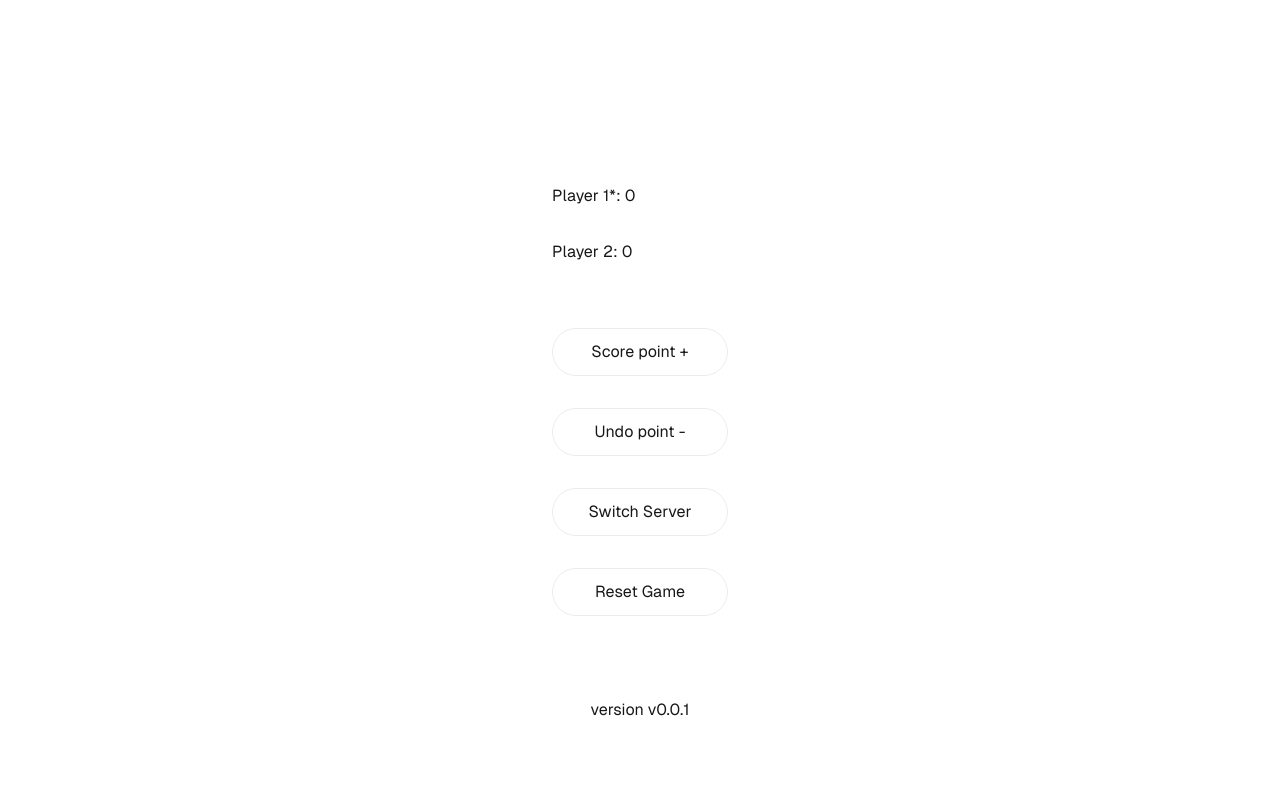
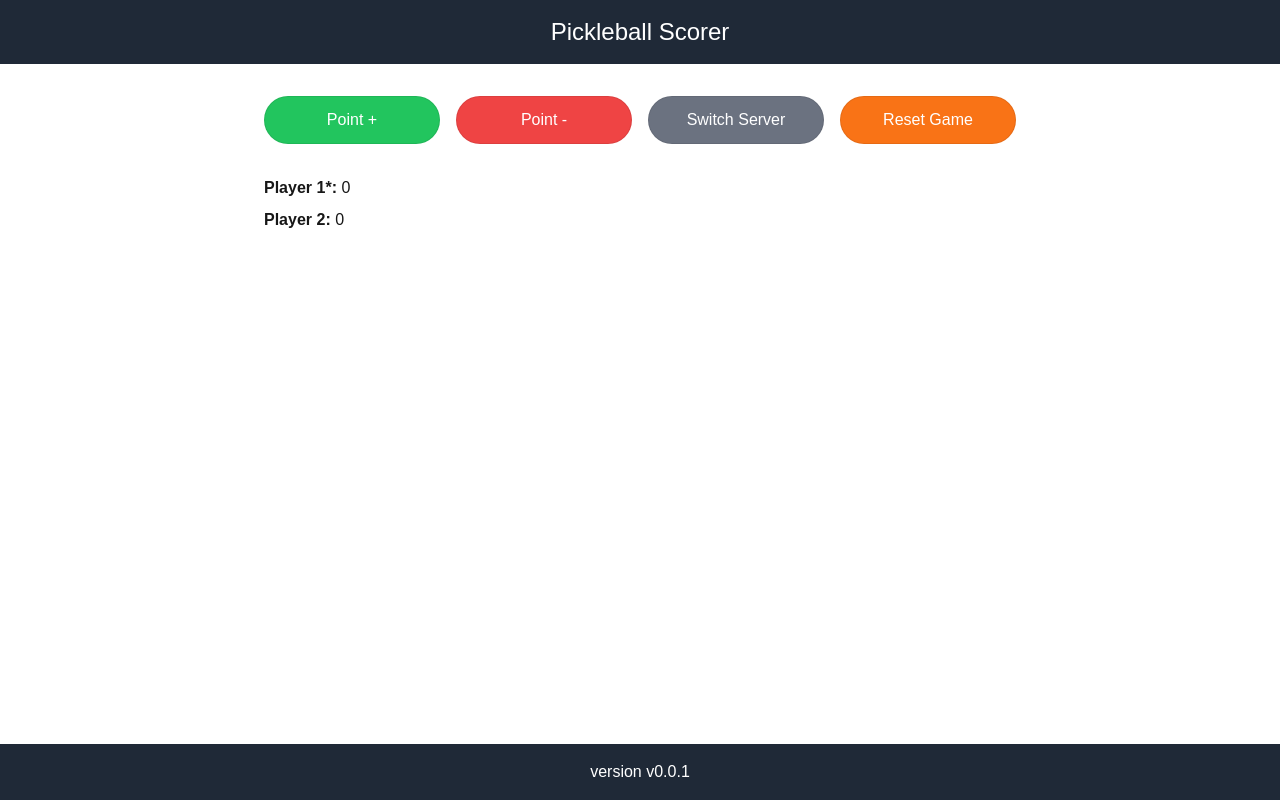
Before and after one commit to element121/pickleball-scorer, a Next.js app: page / in a window 1280 px wide. Built offline with nearby package versions, Linux system fonts and the light colour scheme.

Commit message:
Improving layout and page components styling.

```diff
--- a/app/layout.tsx
+++ b/app/layout.tsx
@@ -26,9 +26,15 @@ export default function RootLayout({
   return (
     <html lang="en">
       <body
-        className={`${geistSans.variable} ${geistMono.variable} antialiased`}
+        className={`${geistSans.variable} ${geistMono.variable} antialiased min-h-screen flex flex-col`}
       >
-        {children}
+        <header className="bg-gray-800 text-white p-4">
+          <h1 className="text-center text-2xl">Pickleball Scorer</h1>
+        </header>
+        <main className="flex-grow p-8">{children}</main>
+        <footer className="bg-gray-800 text-white p-4 text-center">
+          <p>version v0.0.1</p>
+        </footer>
       </body>
     </html>
   );
--- a/app/page.tsx
+++ b/app/page.tsx
@@ -39,36 +39,61 @@ const PickleballScorer = () => {
   const Button = ({
     onClick,
     children,
+    className,
   }: {
     onClick: () => void;
     children: React.ReactNode;
+    className?: string;
   }) => (
     <button
       onClick={onClick}
-      className="rounded-full border border-solid border-black/[.08] dark:border-white/[.145] transition-colors flex items-center justify-center hover:bg-[#f2f2f2] dark:hover:bg-[#1a1a1a] hover:border-transparent text-sm sm:text-base h-10 sm:h-12 px-4 sm:px-5 sm:min-w-44"
+      className={`rounded-full border border-solid border-black/[.08] dark:border-white/[.145] transition-colors flex items-center justify-center text-white text-sm sm:text-base h-10 sm:h-12 px-4 sm:px-5 sm:min-w-44 ${className}`}
     >
       {children}
     </button>
   );
 
   return (
-    <div className="grid grid-rows-[20px_1fr_20px] items-center justify-items-center min-h-screen p-8 pb-20 gap-16 sm:p-20 font-[family-name:var(--font-geist-sans)]">
-      <main className="flex flex-col gap-8 row-start-2 items-center sm:items-start">
-        <p>
-          Player 1{player1Server}: {score[0].player1Score}
-        </p>
-        <p>
-          Player 2{player2Server}: {score[0].player2Score}
-        </p>
-        <p>{result}</p>
-        <Button onClick={handleScorePoint}>Score point +</Button>
-        <Button onClick={handleResetPoint}>Undo point -</Button>
-        <Button onClick={handleSwitchServer}>Switch Server</Button>
-        <Button onClick={handleResetGame}>Reset Game</Button>
-      </main>
-      <footer className="row-start-3 flex gap-6 flex-wrap items-center justify-center">
-        <p>version v0.0.1</p>
-      </footer>
+    <div className="flex items-center justify-center">
+      <div className="flex flex-col gap-8 items-center sm:items-start">
+        <div className="flex space-x-4">
+          <Button
+            onClick={handleScorePoint}
+            className="bg-green-500 hover:bg-green-600"
+          >
+            Point +
+          </Button>
+          <Button
+            onClick={handleResetPoint}
+            className="bg-red-500 hover:bg-red-600"
+          >
+            Point -
+          </Button>
+          <Button
+            onClick={handleSwitchServer}
+            className="bg-gray-500 hover:bg-gray-600"
+          >
+            Switch Server
+          </Button>
+          <Button
+            onClick={handleResetGame}
+            className="bg-orange-500 hover:bg-orange-600"
+          >
+            Reset Game
+          </Button>
+        </div>
+        <div className="text-center sm:text-left">
+          <div className="mb-2">
+            <span className="font-bold">Player 1{player1Server}:</span>{" "}
+            {score[0].player1Score}
+          </div>
+          <div className="mb-2">
+            <span className="font-bold">Player 2{player2Server}:</span>{" "}
+            {score[0].player2Score}
+          </div>
+          <div className="mt-4 text-lg font-semibold">{result}</div>
+        </div>
+      </div>
     </div>
   );
 };
```
